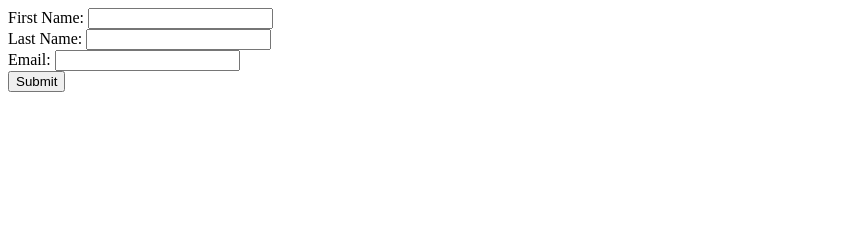
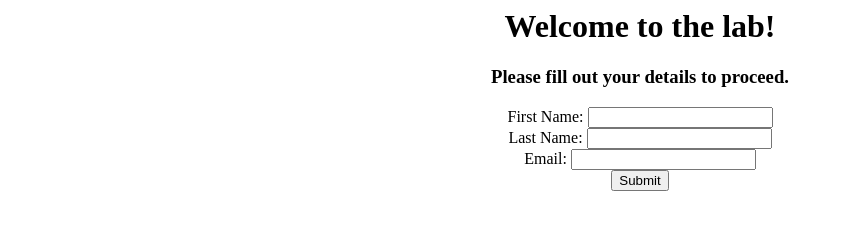
Before and after one commit to greginstruqt/3rd-party-form, a website: page form.html in a window 1280 px wide. Shown: the whole page, without its empty margins (0-844 px from the left). Drawn offline with Linux system fonts and the light colour scheme.

Commit message:
added basic styling to the pages to improve perception of the lab being embed

```diff
--- a/form.html
+++ b/form.html
@@ -1,6 +1,7 @@
 <html>
-   <body style="background-color: white">
-
+   <body style="background-color: white; text-align: center;">
+      <h1>Welcome to the lab!</h1>
+      <h3>Please fill out your details to proceed.</h3>
       <form action = "/form_submission" method = "POST">
          First Name: <input type ="text" name="first_name">  <br>
          Last Name:  <input type="text" name="last_name"> <br>
```
Also changed, not shown: lab.html (+5 -0 lines).
